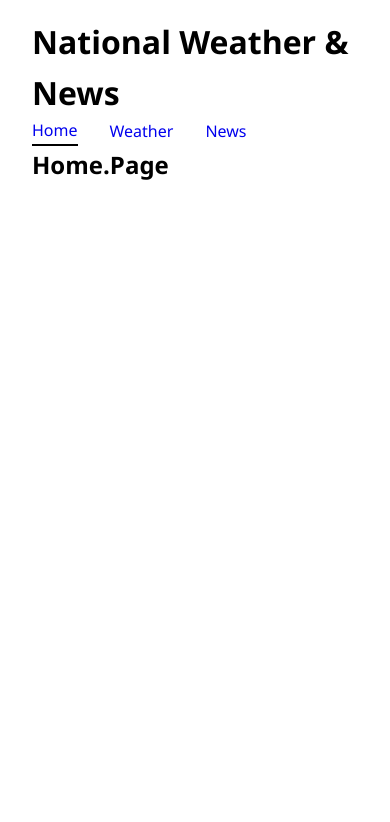
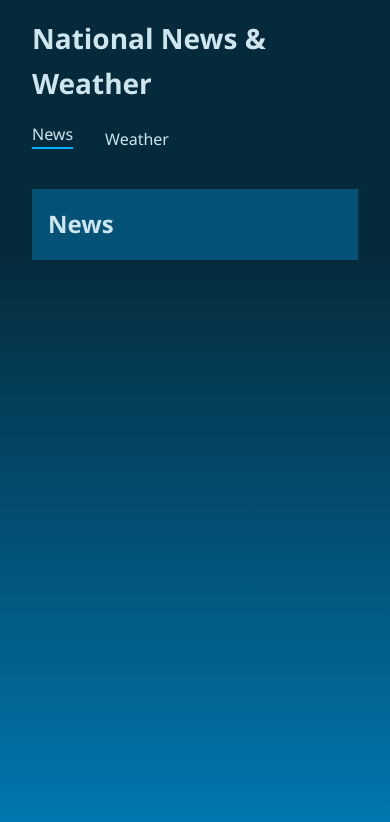
Before and after one commit to ShawnO86/National_News_Weather, a Vue app: page / in a window 390 px wide. Shown: the top 822 px of the page. Built offline with nearby package versions, Linux system fonts and the light colour scheme.

Commit message:
start setting up styles and vue routes

```diff
--- a/src/App.vue
+++ b/src/App.vue
@@ -1,11 +1,9 @@
 <template>
   <header>
-    <h1>National Weather & News</h1>
-
+    <h1>National News & Weather</h1>
     <nav>
-      <RouterLink to="/">Home</RouterLink>
+      <RouterLink to="/">News</RouterLink>
       <RouterLink to="/weather">Weather</RouterLink>
-      <RouterLink to="/news">News</RouterLink>
     </nav>
   </header>
 
@@ -25,7 +23,10 @@ ref()
 
 <style>
 :root {
-  --someColors: idk;
+  --day-bg-rgb: 5, 42, 59;
+  --day-secondary-rgb: 0, 122, 179;
+  --day-text-rgb: 207, 229, 238;
+  --day-pop-rgb: 0, 174, 255;
 }
 *,
 *::before,
@@ -40,18 +41,22 @@ body {
   -webkit-font-smoothing: antialiased;
   -moz-osx-font-smoothing: grayscale;
   line-height: 1.6;
+  background: linear-gradient(180deg, rgb(var(--day-bg-rgb)) 30%, rgb(var(--day-secondary-rgb)) 100%);
 }
 #app {
   margin: auto;
   max-width: 90rem;
   min-height: 100vh;
   padding: 1rem 2rem;
+  color: rgb(var(--day-text-rgb));
+  height: 100vh;
 }
 header {
   display: flex;
   align-items: center;
   flex-wrap: wrap;
   justify-content: space-between;
+  gap: 1rem 6rem;
 }
 nav {
   display: flex;
@@ -60,9 +65,22 @@ nav {
 }
 nav a {
   text-decoration: none;
+  color: rgb(var(--day-text-rgb));
 }
 .router-link-active {
-  border-bottom: 2px solid black;
+  border-bottom: 2px solid rgb(var(--day-pop-rgb));
+  margin: 0 0 0.5rem 0;
+}
+main {
+  margin: 2rem 0;
+  padding: 1rem;
+  background: rgba(var(--day-secondary-rgb), 0.5);
+}
+
+@media screen and (max-width: 768px) {
+  h1 {
+    font-size: 1.75rem;
+  }
 }
 
 </style>
--- a/src/components/locationInput.vue
+++ b/src/components/locationInput.vue
@@ -37,7 +37,6 @@ form {
   flex-flow: wrap;
   padding: 1rem 0;
   gap: 0 1rem;
-  min-width: 30rem;
 }
 
 input,
--- a/src/router/index.js
+++ b/src/router/index.js
@@ -1,24 +1,19 @@
 import { createRouter, createWebHistory } from 'vue-router'
-import HomeView from '../views/HomeView.vue'
 
 const router = createRouter({
   history: createWebHistory(import.meta.env.BASE_URL),
   routes: [
     {
       path: '/',
-      name: 'home',
-      component: HomeView
+      name: 'news',
+      component: () => import('../views/NewsView.vue')
     },
     {
       path: '/weather',
       name: 'weather',
       component: () => import('../views/WeatherView.vue')
     },
-    {
-      path: '/news',
-      name: 'news',
-      component: () => import('../views/NewsView.vue')
-    }
+
   ]
 })
 
--- a/src/views/HomeView.vue
+++ /dev/null
@@ -1,6 +0,0 @@
-<template>
-  <h2>Home.Page</h2>
-</template>
-
-<script setup>
-</script>
--- a/src/views/NewsView.vue
+++ b/src/views/NewsView.vue
@@ -1,5 +1,5 @@
 <template>
-<h2>National.News</h2>
+<h2>News</h2>
 </template>
 
   <script setup>
--- a/src/views/WeatherView.vue
+++ b/src/views/WeatherView.vue
@@ -1,12 +1,16 @@
 <template>
   <div class="head_search">
-    <h2>Weather.Forecast</h2>
+    <h2>Weather</h2>
     <location-input @location="setLocation" />
   </div>
 </template>
 
   <script setup>
 import locationInput from '../components/locationInput.vue'
+
+function setLocation() {
+
+}
 </script>
 
 <style scoped>
```
Also changed, not shown: 8 other files (tests, documents, lock files or other folders).
